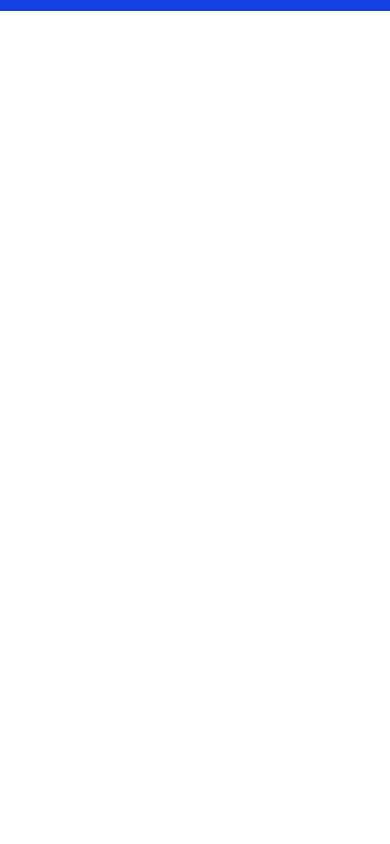
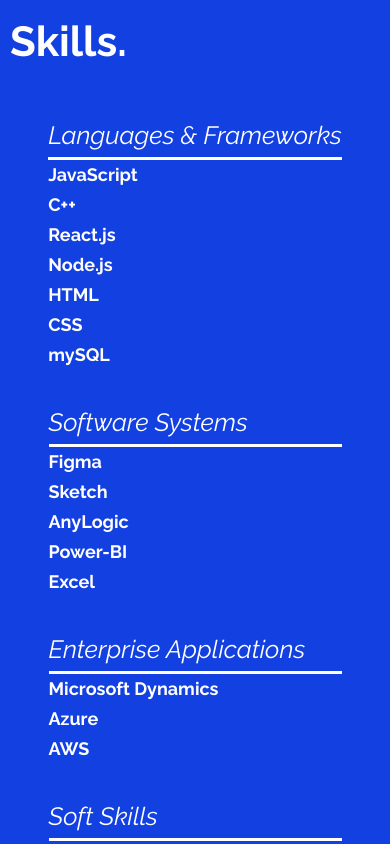
Before and after one commit to gveldhuis/gveldhuis.github.io, a React (Create React App) app: page / in a window 390 px wide. Shown: the part 4660-5504 px from the top of the page. Before the commit the page ends 4671 px from the top, so only its background shows below. Built offline with nearby package versions, Linux system fonts and the light colour scheme.

Commit message:
Made Skills component responsive

```diff
--- a/src/components/App/App.js
+++ b/src/components/App/App.js
@@ -2,17 +2,22 @@ import React from 'react';
 import './App.css';
 
 
+import { Skills } from '../Skills/Skills';
 import { Experience } from '../Experience/Experience';
 import { AboutMe } from '../AboutMe/AboutMe';
 import { NavBar } from '../NavBar/NavBar';
 import { Intro } from '../Intro/Intro';
 
+/*
 
-/*
+
+
+
+
 import { AboutMe } from '../AboutMe/AboutMe';
 import { NavBar } from '../NavBar/NavBar';
 import { Intro } from '../Intro/Intro';
-import { Skills } from '../Skills/Skills';
+
 import { Work } from '../Work/Work';*/
 
 class App extends React.Component {
@@ -23,13 +28,12 @@ class App extends React.Component {
         <Intro />
         <AboutMe />
         <Experience />
+        <Skills />
+
 
 
         {/*
 
-        <NavBar />
-        <Intro />
-        <AboutMe />
 
 
 
--- a/src/components/Experience/Experience.css
+++ b/src/components/Experience/Experience.css
@@ -2,6 +2,7 @@
     background: #1340E1;
     color: white;
     font-family: 'Raleway';
+    font-size: 22px;
 
     width: 100%;
 }
@@ -9,8 +10,6 @@
 .Experience-container {
     display: flex;
     flex-direction: column;
-
-    font-size: 22px;
 
     padding: 10px;
 
--- a/src/components/Skills/Skills.css
+++ b/src/components/Skills/Skills.css
@@ -5,12 +5,34 @@
     font-size: 22px;
 
     padding: 10px;
+    width: 100%;
+}
+
+.Skills-container {
+    display: flex;
+    flex-direction: column;
+    margin: auto;
+    max-width: 1620px;
+}
+
+.Skills-block {
+    display: flex;
+    flex-wrap: wrap;
+    justify-content: space-around;
+
+    margin: 10px;
+}
+
+.Skills-set {
+    margin: 20px;
+
+    min-width: 293px;
 }
 
 .Skills-header {
     font-size: 82px;
-
-    margin-bottom: 90px;
+    margin-bottom: 30px;
+    font-weight: bold;
 }
 
 .Skills-type {
@@ -21,19 +43,36 @@
     border-bottom: 3px solid white;
 
     padding-bottom: 9px;
+
+    font-size: 32px;
 }
 
 .Skills-list {
     list-style: none;
+    font-weight: bold;
+    line-height: 30px;
 }
 
-.Skills-container {
-    display: grid;
-    grid-template-columns: 1fr 1fr 1fr 1fr;
-    grid-template-rows: 0.5fr 1fr;
-    column-gap: 30px;
-    row-gap: 20px;
 
-    margin: 10px;
-    max-width: 1500px;
+
+@media screen and (max-width: 960px) {
+    .Skills-header {
+        font-size: 62px;
+    }
+
+    .Skills-type {
+        font-size: 25px;
+    }
+
+    .Skills-list {
+        font-size: 18px;
+    }
 }
+
+@media screen and (max-width: 768px) {
+
+    .Skills-header {
+        font-size: 42px;
+    }
+
+}
--- a/src/components/Skills/Skills.js
+++ b/src/components/Skills/Skills.js
@@ -5,12 +5,11 @@ export class Skills extends React.Component {
     render() {
         return (
             <div className='Skills'>
+                <div className='Skills-container'>
                     <h1 className='Skills-header'>Skills.</h1>
-                <div className='Skills-container'>
+                    <div className='Skills-block'>
+                        <div className='Skills-set'>
                             <h2 className='Skills-type'>Languages &amp; Frameworks</h2>
-                    <h2 className='Skills-type'>Software Systems</h2>
-                    <h2 className='Skills-type'>Enterprise Applications</h2>
-                    <h2 className='Skills-type'>Soft Skills</h2>
                             <ul className='Skills-list'>
                                 <li>JavaScript</li>
                                 <li>C++</li>
@@ -20,6 +19,9 @@ export class Skills extends React.Component {
                                 <li>CSS</li>
                                 <li>mySQL</li>
                             </ul>
+                        </div>
+                        <div className="Skills-set">
+                            <h2 className='Skills-type'>Software Systems</h2>
                             <ul className='Skills-list'>
                                 <li>Figma</li>
                                 <li>Sketch</li>
@@ -27,11 +29,17 @@ export class Skills extends React.Component {
                                 <li>Power-BI</li>
                                 <li>Excel</li>
                             </ul>
+                        </div>
+                        <div className="Skills-set">
+                            <h2 className='Skills-type'>Enterprise Applications</h2>
                             <ul className='Skills-list'>
-                        <li>Microsoft Dynamics ERP</li>
+                                <li>Microsoft Dynamics</li>
                                 <li>Azure</li>
                                 <li>AWS</li>
                             </ul>
+                        </div>
+                        <div className="Skills-set">
+                            <h2 className='Skills-type'>Soft Skills</h2>
                             <ul className='Skills-list'>
                                 <li>Empathetic Leadership</li>
                                 <li>Product Management</li>
@@ -41,6 +49,8 @@ export class Skills extends React.Component {
                             </ul>
                         </div>
                     </div>
+                </div>
+            </div>
         );
     }
 }
```
Also changed, not shown: 1 other file (tests, documents, lock files or other folders). Lines whose indentation alone changed are shown as unchanged.
